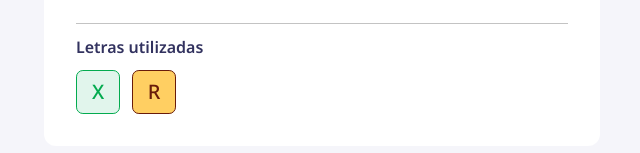
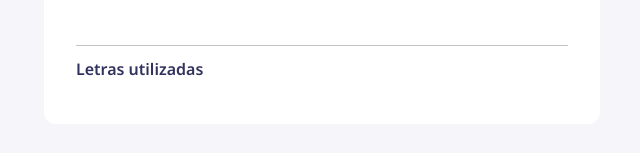
Before and after one commit to leonardoSzarblewski/adivinhe, a React (Vite) app: page / in a window 1280 px wide. Shown: the part 635-788 px from the top of the page, without its empty margins (318-958 px from the left). Built offline with nearby package versions, Linux system fonts and the light colour scheme.

Commit message:
feat: add letterUsed state and pass data to LettersUsed component for displaying used letters

```diff
--- a/src/App.tsx
+++ b/src/App.tsx
@@ -5,6 +5,7 @@ import { Letter } from "./components/Letter";
 import { Input } from "./components/Input";
 import { Button } from "./components/Button";
 import { LettersUsed } from "./components/LettersUsed";
+import type { LetterUsedProps } from "./components/LettersUsed";
 
 import { WORDS } from "./utils/words";
 import type { Challenge } from "./utils/words";
@@ -14,6 +15,7 @@ import styles from "./app.module.css";
 export default function App() {
   const [attempts, setAttempts] = useState(0);
   const [letter, setLetter] = useState("");
+  const [letterUsed, setLetterUsed] = useState<LetterUsedProps[]>([]);
   const [challenge, setChallenge] = useState<Challenge | null>(null);
 
   function handleRestartGame() {
@@ -55,7 +57,8 @@ export default function App() {
           <Input autoFocus maxLength={1} placeholder="?" />
           <Button title="Confirmar" />
         </div>
-        <LettersUsed />
+
+        <LettersUsed data={letterUsed} />
       </main>
     </div>
   );
--- a/src/components/LettersUsed/index.tsx
+++ b/src/components/LettersUsed/index.tsx
@@ -1,14 +1,28 @@
 import styles from "./styles.module.css";
 import { Letter } from "../Letter";
 
-export function LettersUsed() {
+export type LetterUsedProps = {
+  value: string;
+  correct: boolean;
+};
+
+type Props = {
+  data: LetterUsedProps[];
+};
+
+export function LettersUsed({ data }: Props) {
   return (
     <div className={styles.lettesrUsed}>
       <h5>Letras utilizadas</h5>
 
       <div>
-        <Letter value="X" size="small" color="correct" />
-        <Letter value="R" size="small" color="wrong" />
+        {data.map(({ value, correct }) => (
+          <Letter
+            value={value}
+            size="small"
+            color={correct ? "correct" : "wrong"}
+          />
+        ))}
       </div>
     </div>
   );
```
